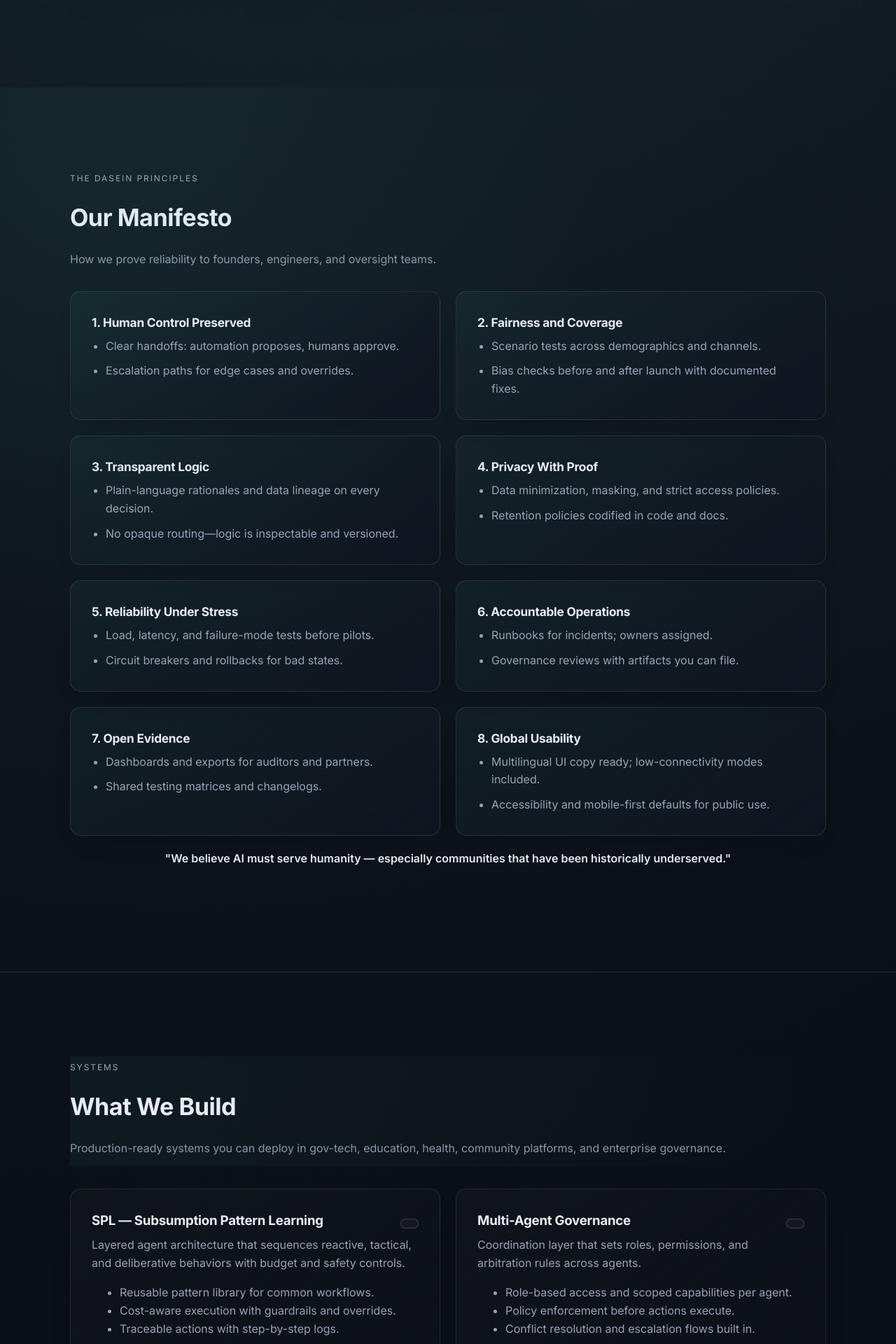
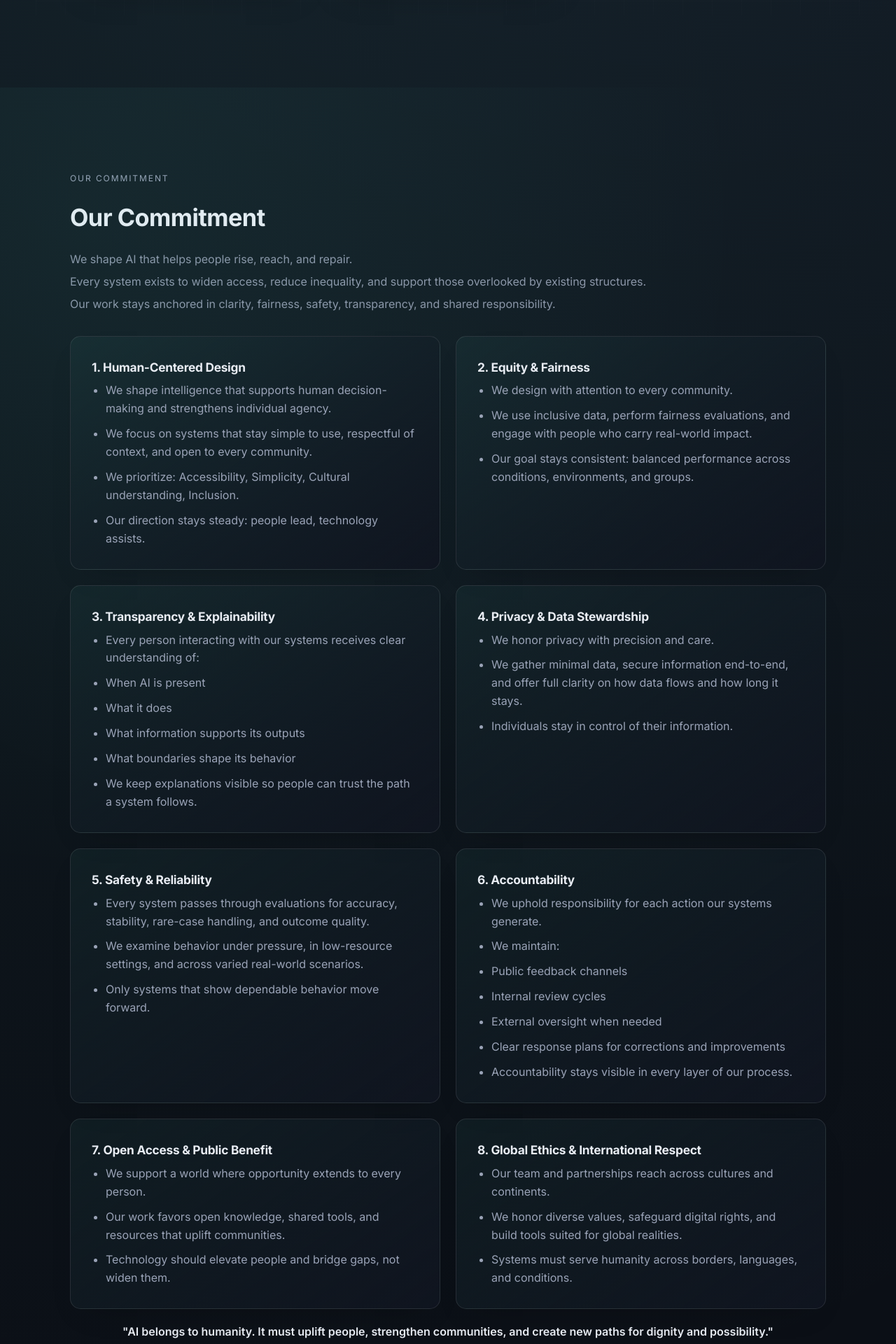
Before and after one commit to SSKG2602/webv003, a Flask app: page / in a window 1280 px wide. Shown: the part 2135-4055 px from the top of the page at 70% size. Run offline with Flask 3, Linux system fonts and the light colour scheme.

Commit message:
Update Our Commitment section copy

```diff
--- a/templates/index.html
+++ b/templates/index.html
@@ -79,43 +79,61 @@
 <section id="why" class="section page-section primary-section">
   <div class="container">
     <div class="section-header">
-      <p class="eyebrow-label">The Dasein Principles</p>
-      <h2 class="section-title">Our Manifesto</h2>
-      <p class="section-subtitle">How we prove reliability to founders, engineers, and oversight teams.</p>
+      <p class="eyebrow-label">Our Commitment</p>
+      <h2 class="section-title">Our Commitment</h2>
+      <p class="section-subtitle">We shape AI that helps people rise, reach, and repair.</p>
+      <p class="section-subtitle">Every system exists to widen access, reduce inequality, and support those overlooked by existing structures.</p>
+      <p class="section-subtitle">Our work stays anchored in clarity, fairness, safety, transparency, and shared responsibility.</p>
     </div>
     <div class="manifesto-grid card-grid" id="manifesto-grid">
       {% set manifesto_pillars = [
-        {"title": "Human Control Preserved", "lines": [
-          "Clear handoffs: automation proposes, humans approve.",
-          "Escalation paths for edge cases and overrides."
+        {"title": "Human-Centered Design", "lines": [
+          "We shape intelligence that supports human decision-making and strengthens individual agency.",
+          "We focus on systems that stay simple to use, respectful of context, and open to every community.",
+          "We prioritize: Accessibility, Simplicity, Cultural understanding, Inclusion.",
+          "Our direction stays steady: people lead, technology assists."
         ]},
-        {"title": "Fairness and Coverage", "lines": [
-          "Scenario tests across demographics and channels.",
-          "Bias checks before and after launch with documented fixes."
+        {"title": "Equity & Fairness", "lines": [
+          "We design with attention to every community.",
+          "We use inclusive data, perform fairness evaluations, and engage with people who carry real-world impact.",
+          "Our goal stays consistent: balanced performance across conditions, environments, and groups."
         ]},
-        {"title": "Transparent Logic", "lines": [
-          "Plain-language rationales and data lineage on every decision.",
-          "No opaque routing—logic is inspectable and versioned."
+        {"title": "Transparency & Explainability", "lines": [
+          "Every person interacting with our systems receives clear understanding of:",
+          "When AI is present",
+          "What it does",
+          "What information supports its outputs",
+          "What boundaries shape its behavior",
+          "We keep explanations visible so people can trust the path a system follows."
         ]},
-        {"title": "Privacy With Proof", "lines": [
-          "Data minimization, masking, and strict access policies.",
-          "Retention policies codified in code and docs."
+        {"title": "Privacy & Data Stewardship", "lines": [
+          "We honor privacy with precision and care.",
+          "We gather minimal data, secure information end-to-end, and offer full clarity on how data flows and how long it stays.",
+          "Individuals stay in control of their information."
         ]},
-        {"title": "Reliability Under Stress", "lines": [
-          "Load, latency, and failure-mode tests before pilots.",
-          "Circuit breakers and rollbacks for bad states."
+        {"title": "Safety & Reliability", "lines": [
+          "Every system passes through evaluations for accuracy, stability, rare-case handling, and outcome quality.",
+          "We examine behavior under pressure, in low-resource settings, and across varied real-world scenarios.",
+          "Only systems that show dependable behavior move forward."
         ]},
-        {"title": "Accountable Operations", "lines": [
-          "Runbooks for incidents; owners assigned.",
-          "Governance reviews with artifacts you can file."
+        {"title": "Accountability", "lines": [
+          "We uphold responsibility for each action our systems generate.",
+          "We maintain:",
+          "Public feedback channels",
+          "Internal review cycles",
+          "External oversight when needed",
+          "Clear response plans for corrections and improvements",
+          "Accountability stays visible in every layer of our process."
         ]},
-        {"title": "Open Evidence", "lines": [
-          "Dashboards and exports for auditors and partners.",
-          "Shared testing matrices and changelogs."
+        {"title": "Open Access & Public Benefit", "lines": [
+          "We support a world where opportunity extends to every person.",
+          "Our work favors open knowledge, shared tools, and resources that uplift communities.",
+          "Technology should elevate people and bridge gaps, not widen them."
         ]},
-        {"title": "Global Usability", "lines": [
-          "Multilingual UI copy ready; low-connectivity modes included.",
-          "Accessibility and mobile-first defaults for public use."
+        {"title": "Global Ethics & International Respect", "lines": [
+          "Our team and partnerships reach across cultures and continents.",
+          "We honor diverse values, safeguard digital rights, and build tools suited for global realities.",
+          "Systems must serve humanity across borders, languages, and conditions."
         ]}
       ] %}
       {% for pillar in manifesto_pillars %}
@@ -129,7 +147,7 @@
         </article>
       {% endfor %}
     </div>
-    <p class="center-text manifesto-quote" data-animate="fade-up">"We believe AI must serve humanity — especially communities that have been historically underserved."</p>
+    <p class="center-text manifesto-quote" data-animate="fade-up">"AI belongs to humanity. It must uplift people, strengthen communities, and create new paths for dignity and possibility."</p>
   </div>
 </section>
 
```
Also changed, not shown: docs/index.html (+62 -28 lines).
